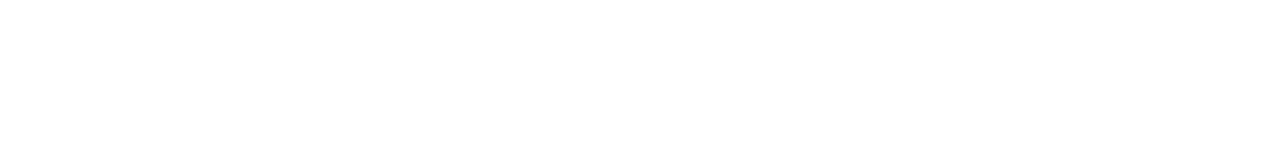
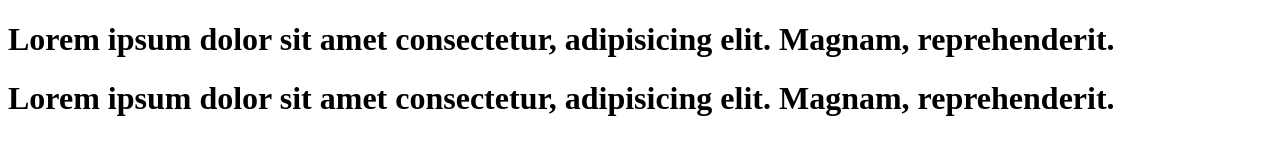
Before and after one commit to sayfulislam145/four-repo, a plain HTML site: page index.html in a window 1280 px wide. Drawn offline with Linux system fonts and the light colour scheme.

Commit message:
add heading

```diff
--- a/index.html
+++ b/index.html
@@ -7,6 +7,9 @@
     <title>forth repo</title>
 </head>
 <body>
+   <h1>Lorem ipsum dolor sit amet consectetur, adipisicing elit. Magnam, reprehenderit.</h1>
+   <h1>Lorem ipsum dolor sit amet consectetur, adipisicing elit. Magnam, reprehenderit.</h1>
 
 </body>
+
 </html>
```
